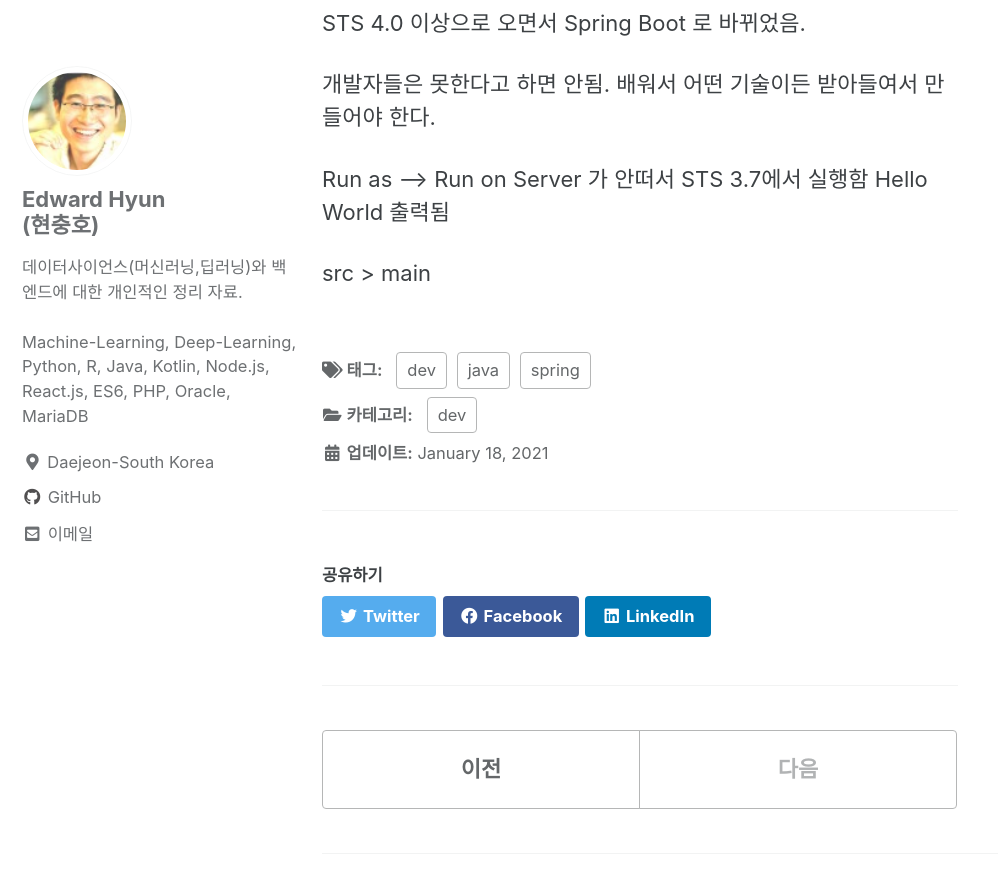
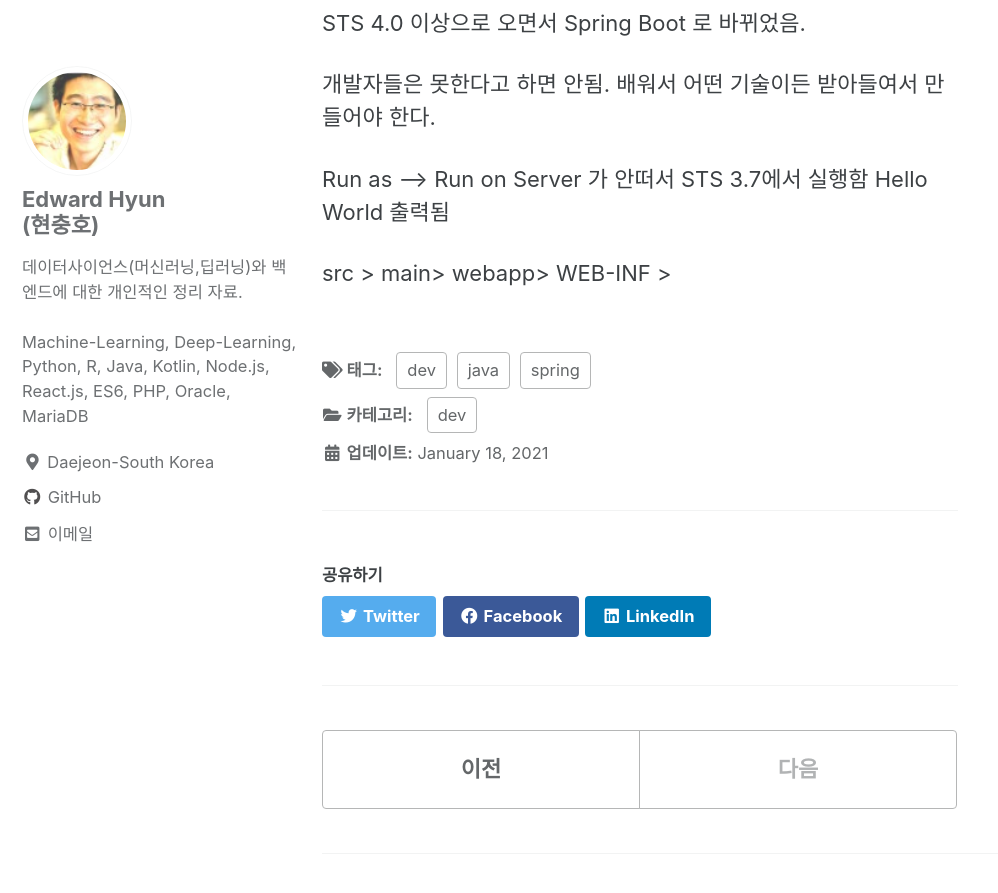
Before and after one commit to iamhch24/iamhch24.github.io, a Jekyll site: the page built from _posts/2021-01-18-[스터디] 스프링 프레임워크.md, in a window 1280 px wide and 900 px high, scrolled down 1801 px. Shown: the top 893 px of the window, without its empty margins (0-998 px from the left). Built offline with Jekyll 4.4.1, drawn with Linux system fonts in a browser that asks for light colours; cached includes are drawn as plain includes; some of the changed lines change nothing that is shown.

Commit message:
_posts/2021-01-18-[스터디] 스프링 프레임워크.md updated from https://stackedit.io/

```diff
--- a/_posts/2021-01-18-[스터디] 스프링 프레임워크.md
+++ b/_posts/2021-01-18-[스터디] 스프링 프레임워크.md
@@ -77,7 +77,7 @@ Run as --> Run on Server 가 안떠서
 STS 3.7에서 실행함
 Hello World 출력됨
 
-src > main
+src > main> webapp> WEB-INF >
 
 
 
@@ -85,6 +85,6 @@ src > main
 
 
 <!--stackedit_data:
-eyJoaXN0b3J5IjpbMTk3NzM5ODkxLDkxMDg3Mjc4Niw3MTkxMz
-E3NjUsLTE4OTk2NjM4NDNdfQ==
+eyJoaXN0b3J5IjpbLTE3MzIyMTYwMTIsOTEwODcyNzg2LDcxOT
+EzMTc2NSwtMTg5OTY2Mzg0M119
 -->
```
